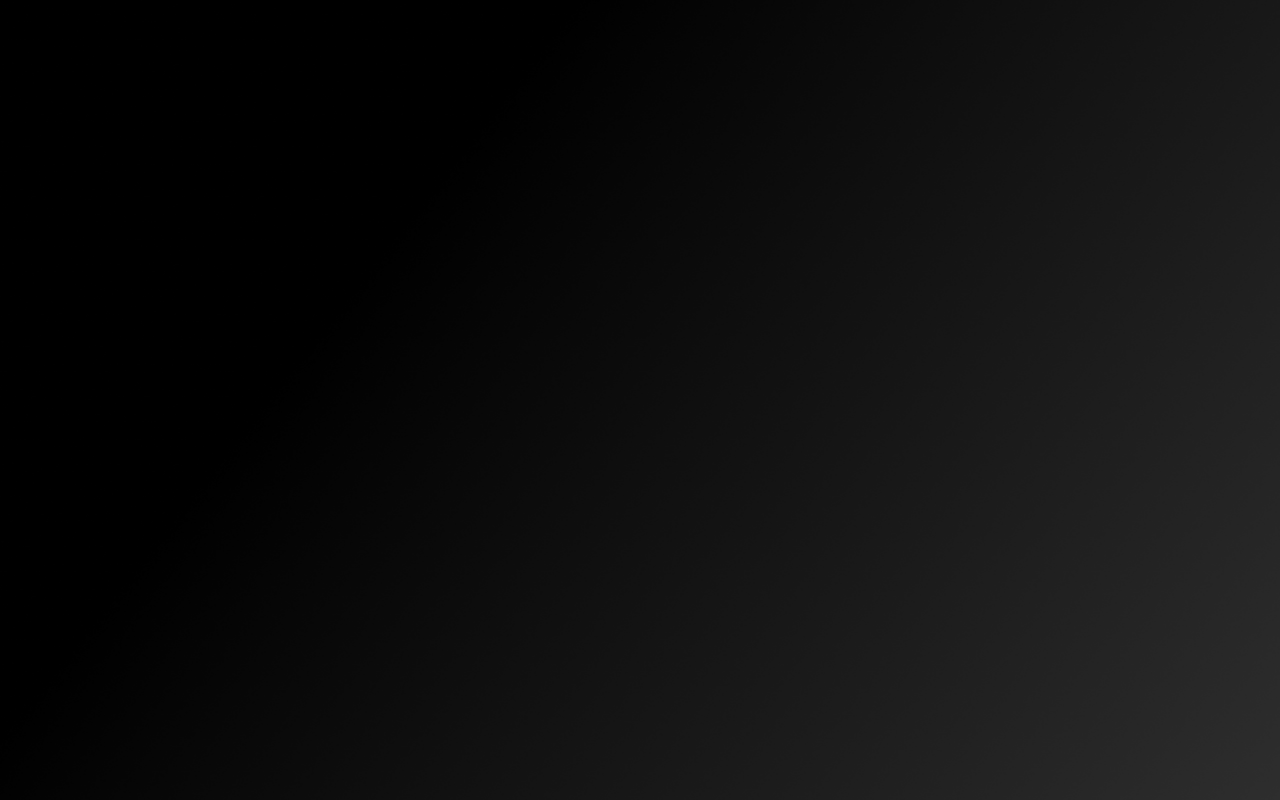
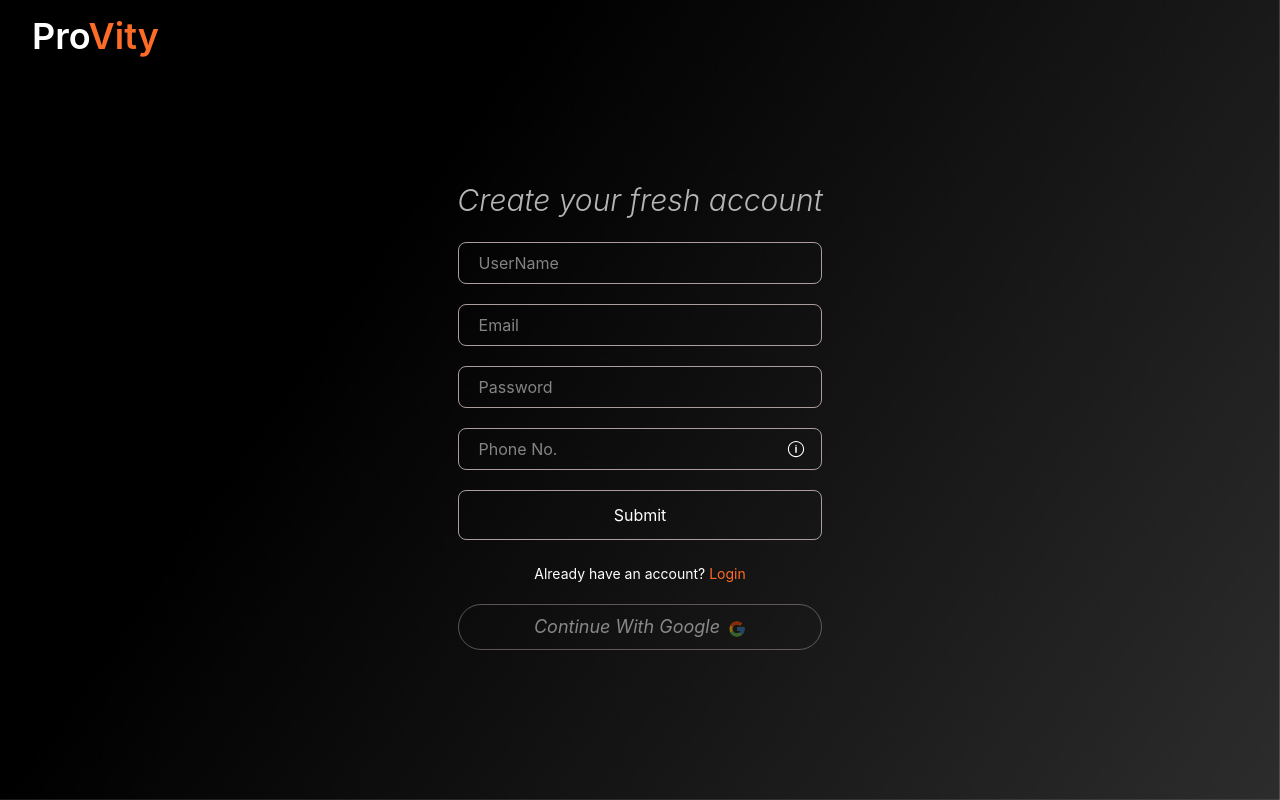
Before and after one commit to sanjaydotenv/Provity, a React (Vite) app in the folder client/: page /auth/register in a window 1280 px wide. Built offline with nearby package versions, Linux system fonts and the light colour scheme.

Commit message:
Add registration and OTP verification pages; update dependencies

```diff
--- a/client/package.json
+++ b/client/package.json
@@ -10,9 +10,12 @@
     "preview": "vite preview"
   },
   "dependencies": {
+    "@gsap/react": "^2.1.2",
     "@tailwindcss/vite": "^4.3.3",
+    "gsap": "^3.15.0",
     "react": "^19.3.1",
     "react-dom": "^19.3.1",
+    "react-icons": "^5.7.0",
     "react-router": "^8.5.0",
     "tailwindcss": "^4.3.3"
   },
--- /dev/null
+++ b/client/src/features/provity/ui/components/OTPVerification.jsx
@@ -0,0 +1,11 @@
+import React from 'react'
+
+const OTPVerification = () => {
+  return (
+    <div>
+      OTP Verification
+    </div>
+  )
+}
+
+export default OTPVerification
--- a/client/src/features/provity/ui/pages/LoginPage.jsx
+++ b/client/src/features/provity/ui/pages/LoginPage.jsx
@@ -1,11 +1,73 @@
-import React from 'react'
+import Desktop02 from "../../../../assets/Desktop02.png";
+import ProvityLogo from "../components/ProvityLogo";
+import { FcGoogle } from "react-icons/fc";
+import { useNavigateHook } from "../../hooks/NavigationHook";
 
-const LoginPage = () => {
+const RegisterPage = () => {
+  const { navigate } = useNavigateHook();
+
   return (
-    <div>
-      <h1>Login Page</h1>
+    <div className="h-screen min-h-[600px] w-full select-none overflow-hidden">
+      <img
+        className="absolute inset-0 h-full w-full object-cover"
+        src={Desktop02}
+        alt=""
+      />
+
+      <div className="page absolute top-0 left-0 px-8 py-4 h-full w-full text-white">
+        <div onClick={() => navigate("/")} id="nav" className="nav w-full flex justify-between items-center">
+          <ProvityLogo />
+        </div>
+
+        <div className="hero h-[95%] w-full flex items-center justify-center">
+          <div className="form h-[60%] w-full flex flex-col items-center">
+            <i className="text-2xl sm:text-3xl opacity-80 font-light text-center">
+              Login your account
+            </i>
+
+            <form
+              className="h-[70%] w-full sm:w-[80%] md:w-[65%] lg:w-[50%] flex flex-col items-center justify-center gap-5"
+              action=""
+            >
+              <input
+                className="w-full sm:w-[80%] md:w-[70%] lg:w-[60%] px-5 py-2 border-1 border-[var(--border-color)] rounded-lg"
+                type="text"
+                placeholder="Email"
+              />
+
+              <input
+                className="w-full sm:w-[80%] md:w-[70%] lg:w-[60%] px-5 py-2 border-1 border-[var(--border-color)] rounded-lg"
+                type="text"
+                placeholder="Password"
+              />
+
+              <input
+                className="w-full sm:w-[80%] md:w-[70%] lg:w-[60%] mt-5 cursor-pointer px-5 py-3 border-1 border-[var(--border-color)] rounded-lg"
+                type="submit"
+              />
+            </form>
+
+            <p className="text-sm text-center px-2">
+              Don’t have an account?{" "}
+              <span
+                onClick={() => navigate("/auth/register")}
+                className="text-[var(--primary-color)] cursor-pointer"
+              >
+                SignUp
+              </span>
+            </p>
+
+            <button className="w-full sm:w-[70%] md:w-[50%] lg:w-[30%] px-3 py-2 border-1 border-[var(--border-color)] mt-5 rounded-full text-base sm:text-lg flex items-center justify-center gap-2 opacity-50 hover:opacity-100 animation duration-250">
+              <i>Continue With Google</i>{" "}
+              <span className="mt-1">
+                <FcGoogle size={18} />
+              </span>
+            </button>
+          </div>
+        </div>
+      </div>
     </div>
-  )
-}
+  );
+};
 
-export default LoginPage
+export default RegisterPage;
--- a/client/src/features/provity/ui/pages/RegisterPage.jsx
+++ b/client/src/features/provity/ui/pages/RegisterPage.jsx
@@ -1,10 +1,142 @@
-import React from "react";
+import React, { useRef } from "react";
 import Desktop02 from "../../../../assets/Desktop02.png";
+import ProvityLogo from "../components/ProvityLogo";
+import { FcGoogle } from "react-icons/fc";
+import { IoIosInformationCircleOutline } from "react-icons/io";
+import gsap from "gsap";
+import { useGSAP } from "@gsap/react";
+import { useNavigateHook } from "../../hooks/NavigationHook";
+
+gsap.registerPlugin(useGSAP);
 
 const RegisterPage = () => {
+  const iconDets = useRef(null);
+  const { navigate } = useNavigateHook();
+
+  useGSAP(() => {
+    gsap.set(iconDets.current, {
+      autoAlpha: 0,
+      y: -5,
+    });
+
+    const icon = document.querySelector(".info-icon");
+
+    if (!icon) return;
+
+    const showMessage = () => {
+      gsap.to(iconDets.current, {
+        autoAlpha: 1,
+        y: 0,
+        duration: 0.3,
+        ease: "power2.out",
+      });
+    };
+
+    const hideMessage = () => {
+      gsap.to(iconDets.current, {
+        autoAlpha: 0,
+        y: -5,
+        duration: 0.2,
+        ease: "power2.in",
+      });
+    };
+
+    icon.addEventListener("mouseenter", showMessage);
+    icon.addEventListener("mouseleave", hideMessage);
+
+    return () => {
+      icon.removeEventListener("mouseenter", showMessage);
+      icon.removeEventListener("mouseleave", hideMessage);
+    };
+  });
+
   return (
-    <div className="h-screen w-full">
-      <img className="w-full h-full" src={Desktop02} alt="" />
+    <div className="relative min-h-screen w-full select-none">
+      <img
+        className="fixed inset-0 -z-10 h-full w-full object-cover"
+        src={Desktop02}
+        alt=""
+      />
+
+      <div className="page absolute top-0 left-0 min-h-screen w-full px-8 py-4 text-white">
+        <div onClick={() => navigate("/")} id="nav" className="nav w-full flex justify-between items-center">
+          <ProvityLogo />
+        </div>
+
+        <div className="hero min-h-[90vh] w-full flex items-center justify-center py-8">
+          <div className="form flex min-h-[70%] w-full flex-col items-center">
+            <i className="text-center text-2xl font-light opacity-70 sm:text-3xl">
+              Create your fresh account
+            </i>
+
+            <form
+              className="flex w-full flex-col items-center justify-center gap-5 py-6 sm:w-[80%] md:w-[65%] lg:w-[50%]"
+              action=""
+            >
+              <input
+                className="w-full rounded-lg border border-[var(--border-color)] px-5 py-2 sm:w-[80%] md:w-[70%] lg:w-[60%]"
+                type="text"
+                placeholder="UserName"
+              />
+
+              <input
+                className="w-full rounded-lg border border-[var(--border-color)] px-5 py-2 sm:w-[80%] md:w-[70%] lg:w-[60%]"
+                type="email"
+                placeholder="Email"
+              />
+
+              <input
+                className="w-full rounded-lg border border-[var(--border-color)] px-5 py-2 sm:w-[80%] md:w-[70%] lg:w-[60%]"
+                type="password"
+                placeholder="Password"
+              />
+
+              <div className="relative w-full sm:w-[80%] md:w-[70%] lg:w-[60%]">
+                <input
+                  className="w-full rounded-lg border border-[var(--border-color)] px-5 py-2 pr-12"
+                  type="tel"
+                  placeholder="Phone No."
+                />
+
+                <IoIosInformationCircleOutline className="info-icon absolute right-4 top-1/2 -translate-y-1/2 cursor-pointer text-xl" />
+
+                <p
+                  ref={iconDets}
+                  className="absolute right-0 top-full z-10 mt-2 w-64 max-w-[calc(100vw-2rem)] rounded-lg border border-[var(--border-color)] bg-black/90 p-3 text-sm sm:w-72"
+                >
+                  Your phone number will be used to send you task reminders via
+                  SMS. Consent is{" "}
+                  <span className="font-semibold">Optional</span> and is not
+                  required to use the service.
+                </p>
+              </div>
+
+              <input
+                className="w-full cursor-pointer rounded-lg border border-[var(--border-color)] px-5 py-3 sm:w-[80%] md:w-[70%] lg:w-[60%]"
+                type="submit"
+              />
+            </form>
+
+            <p className="text-center text-sm">
+              Already have an account?{" "}
+              <span
+                onClick={() => navigate("/auth/login")}
+                className="cursor-pointer text-[var(--primary-color)]"
+              >
+                Login
+              </span>
+            </p>
+
+            <button className="mt-5 flex w-full items-center justify-center gap-2 rounded-full border border-[var(--border-color)] px-3 py-2 text-base opacity-50 duration-250 hover:opacity-100 sm:w-[70%] sm:text-lg md:w-[50%] lg:w-[30%]">
+              <i>Continue With Google</i>
+
+              <span className="mt-1">
+                <FcGoogle size={18} />
+              </span>
+            </button>
+          </div>
+        </div>
+      </div>
     </div>
   );
 };
```
Also changed, not shown: 1 other file (tests, documents, lock files or other folders).
